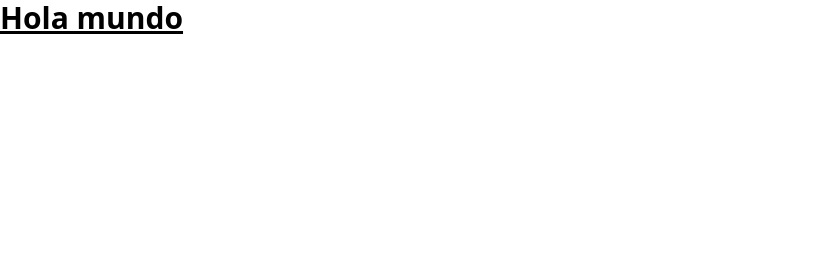
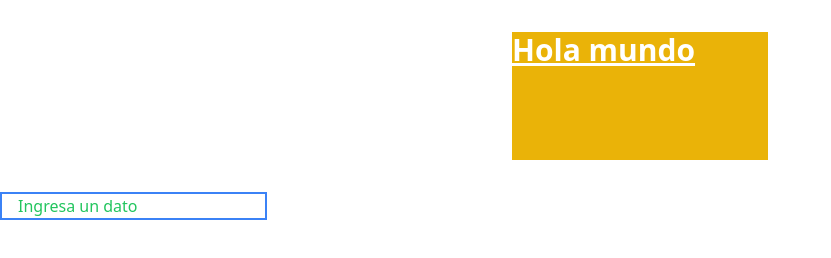
Before and after one commit to devenriq/P-Tailwind, a website: page src/index.html in a window 1280 px wide. Shown: the whole page, without its empty margins (0-831 px from the left). Drawn offline with nearby package versions, Linux system fonts and the light colour scheme; files that its build step writes are made by us from their sources.

Commit message:
added some features to the elements created (played around)

```diff
--- a/src/index.html
+++ b/src/index.html
@@ -8,6 +8,15 @@
     <title>Test</title>
   </head>
   <body>
-    <h1 class="text-3xl font-bold underline">Hola mundo</h1>
+    <h1
+      class="h-32 w-1/5 my-8 mx-auto text-3xl font-bold underline bg-yellow-500 text-white"
+    >
+      Hola mundo
+    </h1>
+    <input
+      type="text"
+      class="px-4 border-2 border-blue-500 placeholder-green-500"
+      placeholder="Ingresa un dato"
+    />
   </body>
 </html>
```
